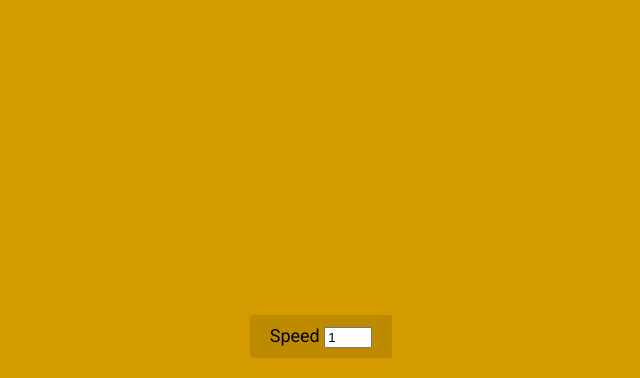
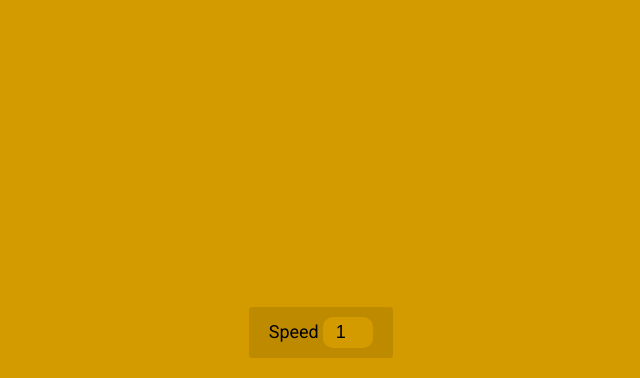
Before and after one commit to o0p/auto-text-fx, a plain HTML site: page index.html in a window 1280 px wide. Shown: the part 422-800 px from the top of the page, without its empty margins (319-959 px from the left). Drawn offline with Linux system fonts and the light colour scheme.

Commit message:
Add input style

```diff
--- a/style.css
+++ b/style.css
@@ -25,3 +25,13 @@ div {
   font-size: 1.125rem;
   border-radius: 3px;
 }
+
+input {
+  width: 3.125rem;
+  padding: 0.3125rem;
+  font-size: 1.125rem;
+  background-color: rgb(212, 155, 0);
+  border: none;
+  text-align: center;
+  border-radius: 10px;
+}
```
